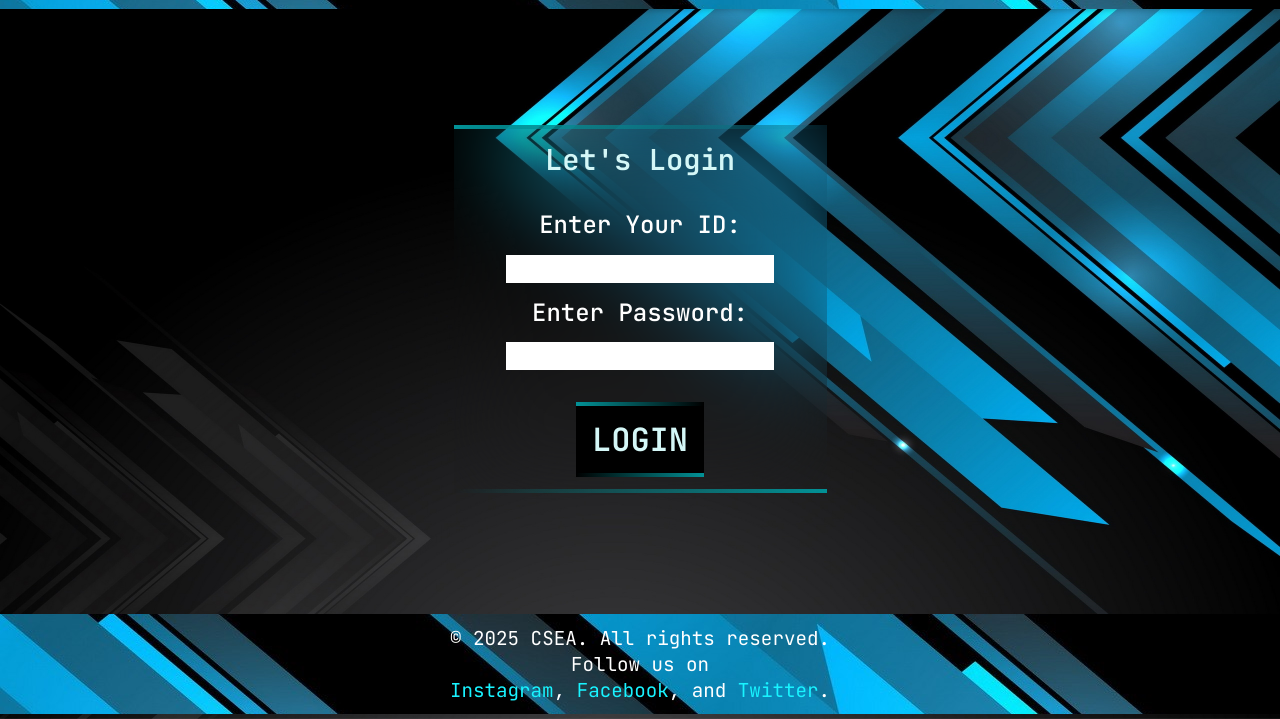
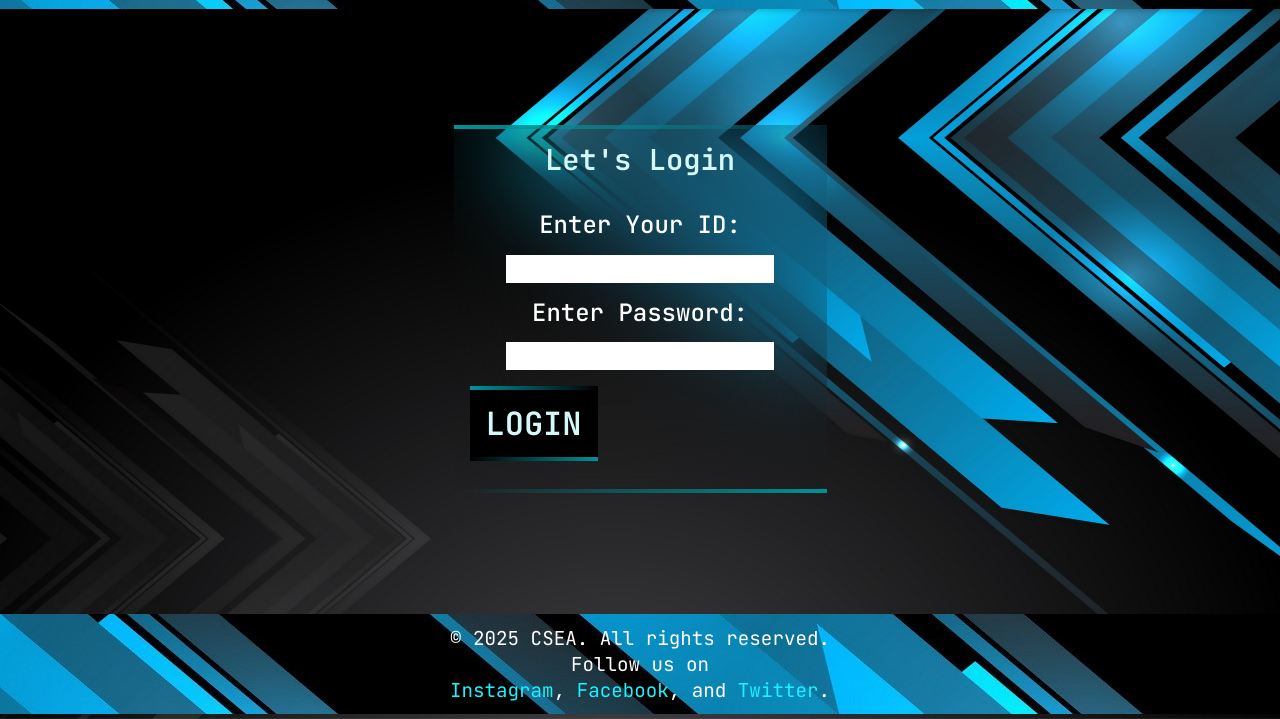
Before and after one commit to ElangoManikandan/symposium_website, a website: page public/login.html in a window 1280 px wide. Shown: the part 91-810 px from the top of the page. Drawn offline with Linux system fonts and the light colour scheme; files whose address does not match are found by name.

Commit message:
Update login.html

```diff
--- a/public/login.html
+++ b/public/login.html
@@ -47,7 +47,7 @@
         <span></span>
         <span></span>
 
-            <div class="login" id="login" >
+        <div class="login" id="login">
             <div class="title" id="login-title">
                 <p class="animated-button">Let's Login</p>
             </div>
@@ -63,13 +63,9 @@
                         <label for="pass">
                             <p>Enter Password:</p>
                         </label>
-                            <input type="password" id="pass" name="pass" >
+                        <input type="password" id="pass" name="pass">
                     </div>
-                    </form>
-                </div>
-
-                <form class="end" >
-                    <button class="animated-button" type ="submit" value="Login">
+                    <button class="animated-button" type="submit">
                         <span></span>
                         <span></span>
                         <span></span>
@@ -80,6 +76,8 @@
             </div>
         </div>
     </div>
+</div>
+
     <footer>
         <p class = "foot-p">&copy; 2025 CSEA. All rights reserved.</p>
         <p class = "foot-p">Follow us on</p>
```
Lines whose indentation alone changed are shown as unchanged.
